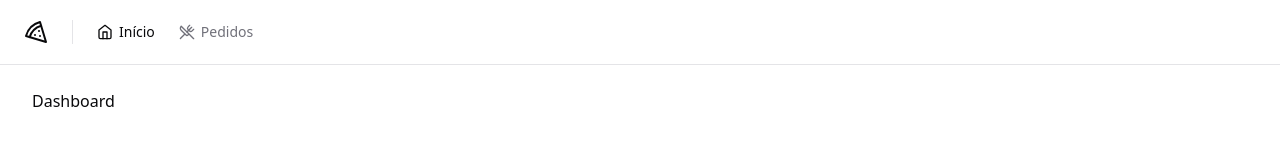
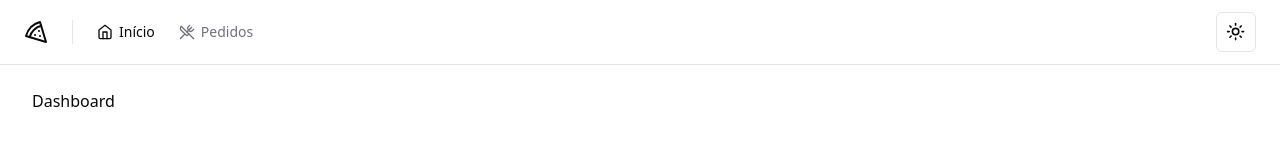
Before and after one commit to erickmarquesc/PizzaShop, a React (Vite) app: page / in a window 1280 px wide. Shown: the top 160 px of the page. Built offline with nearby package versions, Linux system fonts and the light colour scheme.

Commit message:
perf: :art: Add botão de mudança de thema na página

```diff
--- a/src/components/header.tsx
+++ b/src/components/header.tsx
@@ -1,6 +1,7 @@
 import { Home, Pizza, UtensilsCrossed } from 'lucide-react'
 import { Separator } from './ui/separator'
 import { NavLink } from './nav-link'
+import { ThemeToggle } from './theme/theme-toggle'
 
 export function Header() {
   return (
@@ -19,6 +20,10 @@ export function Header() {
             Pedidos
           </NavLink>
         </nav>
+
+        <div className="ml-auto flex items-center gap-2">
+          <ThemeToggle />
+        </div>
       </div>
     </div>
   )
```
